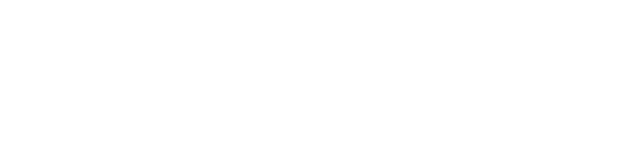
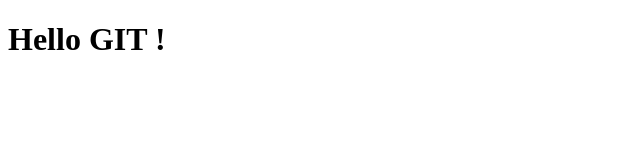
Before and after one commit to DanielLaga84/git-course-4, a plain HTML site: page index.html in a window 1280 px wide. Shown: the whole page, without its empty margins (0-640 px from the left). Drawn offline with Linux system fonts and the light colour scheme.

Commit message:
Update index.html
Added Hello GIT

```diff
--- a/index.html
+++ b/index.html
@@ -4,8 +4,9 @@
     <meta charset="UTF-8">
     <meta name="viewport" content="width=device-width, initial-scale=1.0">
     <title>ISA commit change</title>
+
 </head>
 <body>
-
+    <H1>Hello GIT ! </H1>
 </body>
 </html>
```
